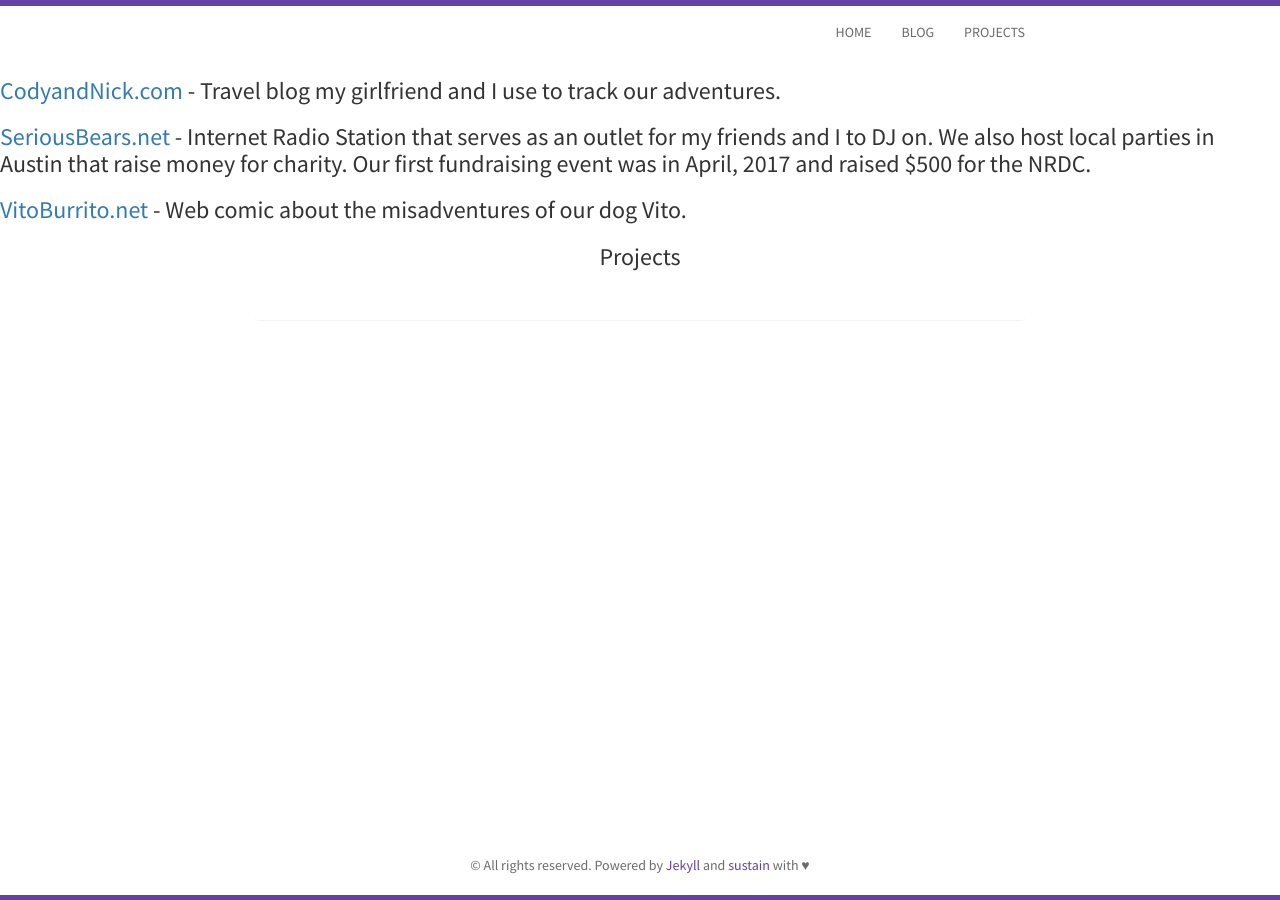
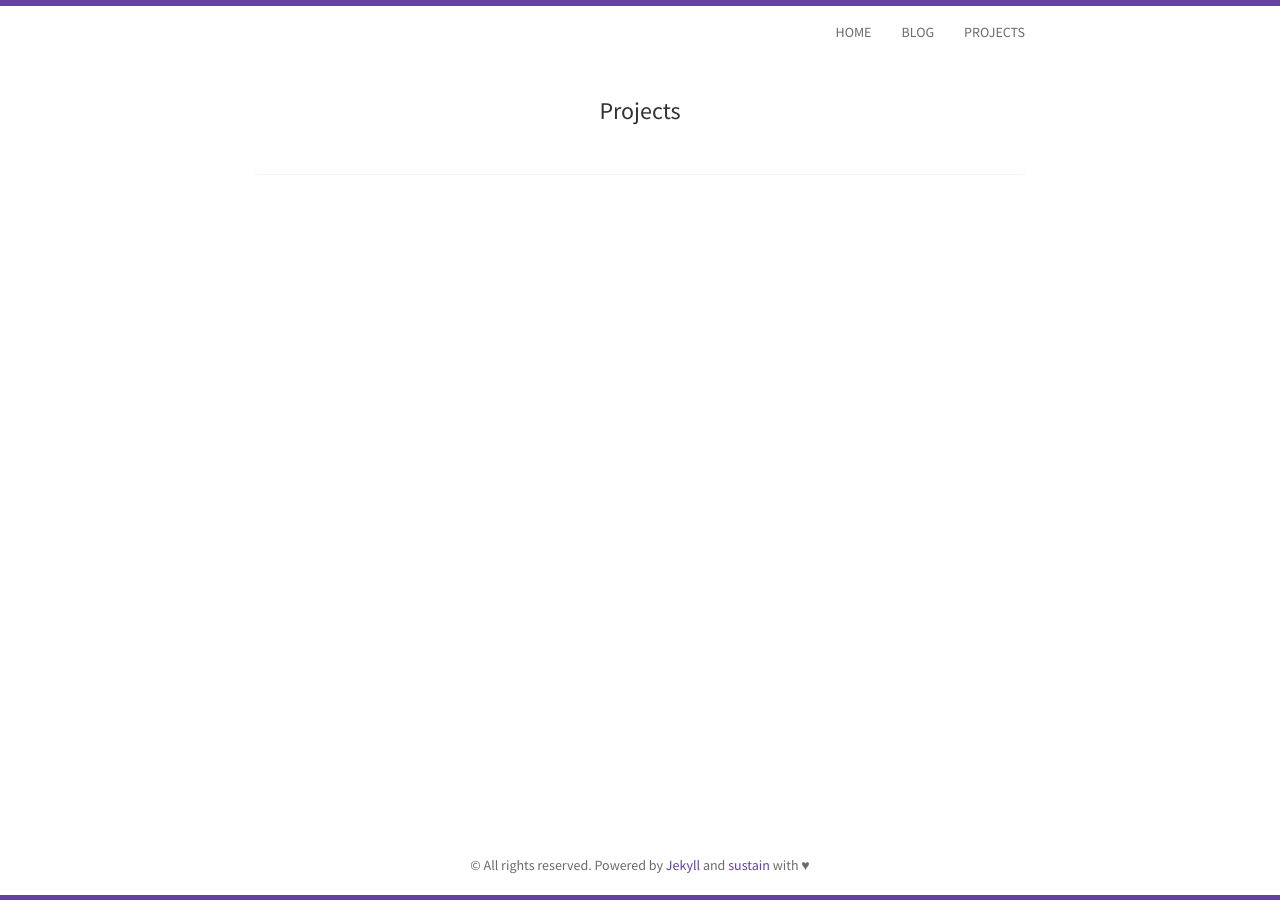
Before and after one commit to NLaff/Lafferty.co, a Jekyll site: the page built from projects.html, in a window 1280 px wide. Built offline with Jekyll 4.4.1, drawn with Linux system fonts in a browser that asks for light colours; nearby versions of some CDN libraries.

Commit message:
Revert "added actual projects"
This reverts commit bdb7c672f491e120bbdb8f872b225b1601b49d99.

```diff
--- a/projects.html
+++ b/projects.html
@@ -2,7 +2,5 @@
 layout: page
 title: Projects
 ---
-<h3><a href="http://CodyandNick.com">CodyandNick.com</a> - Travel blog my girlfriend and I use to track our adventures.
-<h3><a href="http://SeriousBears.net">SeriousBears.net</a> - Internet Radio Station that serves as an outlet for my friends and I to DJ on. We also host local parties in Austin that raise money for charity. Our first fundraising event was in April, 2017 and raised $500 for the NRDC.
-<h3><a href="http://VitoBurrito.net">VitoBurrito.net</a> - Web comic about the misadventures of our dog Vito.
+
 {% include projects.html %}
```
